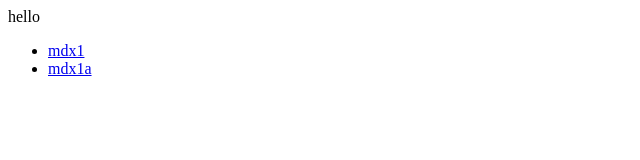
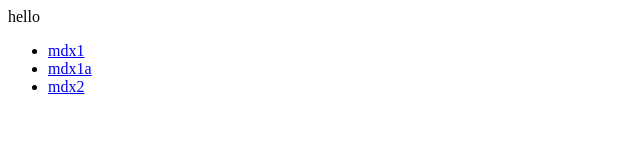
Before and after one commit to heiwa4126/next-mdx1, a Next.js app: page / in a window 1280 px wide. Shown: the top 160 px of the page, without its empty margins (0-640 px from the left). Built offline with nearby package versions, Linux system fonts and the light colour scheme.

Commit message:
add <Links>

```diff
--- a/pages/index.tsx
+++ b/pages/index.tsx
@@ -3,6 +3,18 @@ import Link from "next/link";
 
 // import Image from "next/image";
 // import styles from "@/styles/Home.module.css";
+
+function Links({ links }: { links: string[] }) {
+  return (
+    <ul>
+      {links.map((link) => (
+        <li>
+          <Link href={link}>{link}</Link>
+        </li>
+      ))}
+    </ul>
+  );
+}
 
 export default function Home() {
   return (
@@ -14,14 +26,7 @@ export default function Home() {
       </Head>
       <main>
         <div>hello</div>
-        <ul>
-          <li>
-            <Link href={"mdx1"}>mdx1</Link>
-          </li>
-          <li>
-            <Link href={"mdx1a"}>mdx1a</Link>
-          </li>
-        </ul>
+        <Links links={["mdx1", "mdx1a", "mdx2"]} />
       </main>
     </>
   );
```
Also changed, not shown: 1 other file (tests, documents, lock files or other folders).
